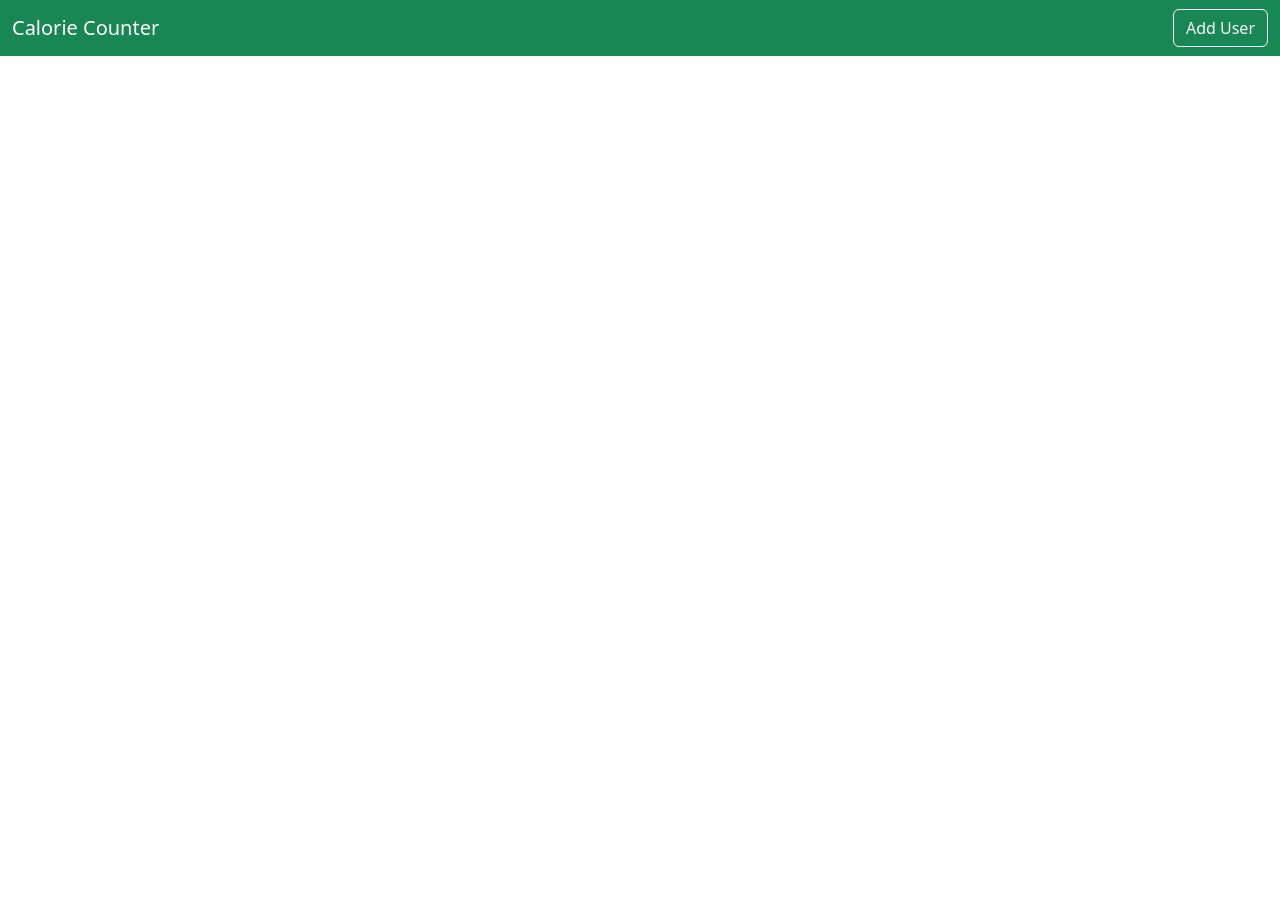
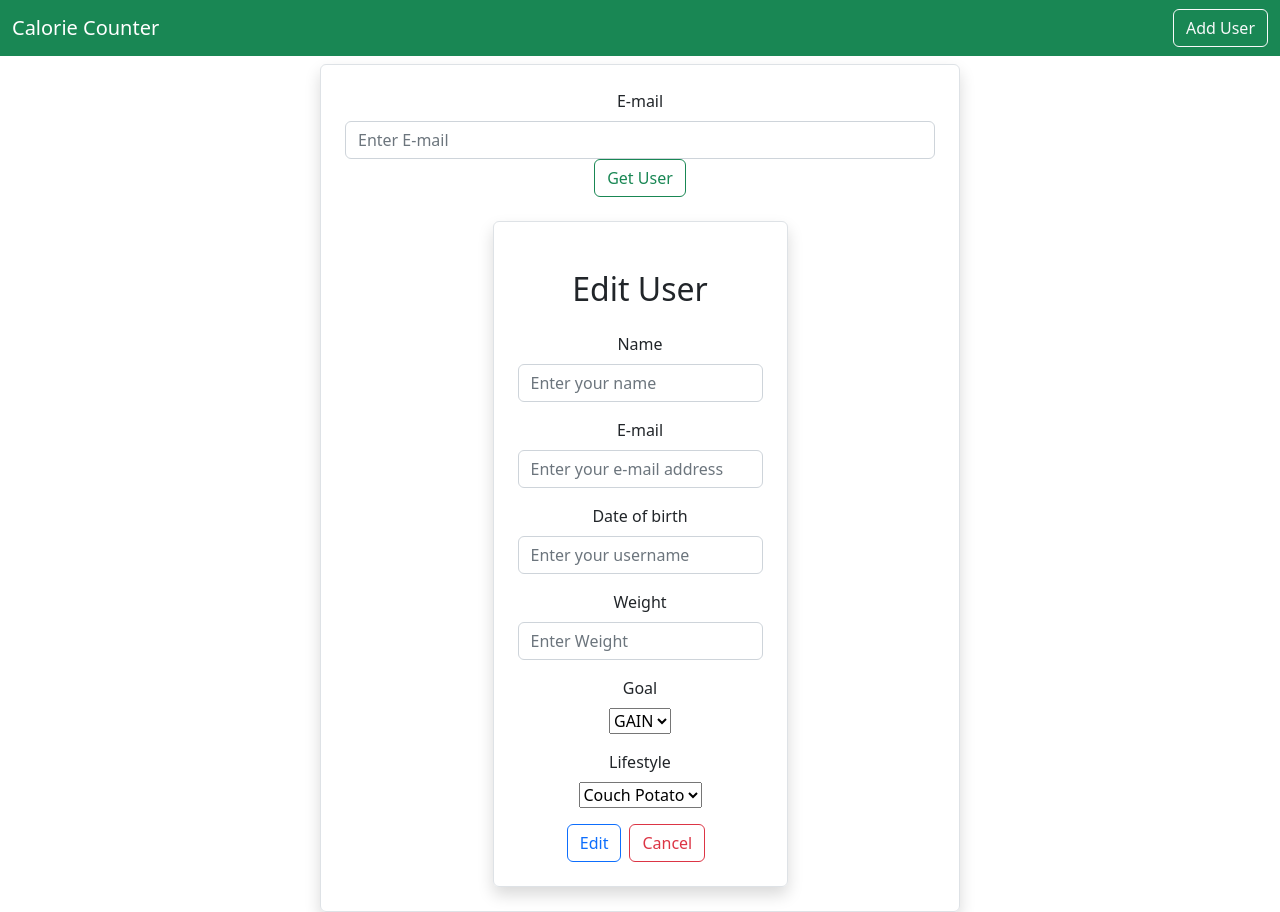
Before and after one commit to EmmanuelOlofintuyi/FullStackCalorieCounter, a React (Create React App) app in the folder fullstackcc-front/: page /edituser in a window 1280 px wide. Before the commit the page ends 800 px from the top, so only its background shows below. Built offline with nearby package versions, Linux system fonts and the light colour scheme.

Commit message:
Just finished Editing page where the user can enter there email and retrieve corresponding user to edit

```diff
--- a/fullstackcc-front/src/App.js
+++ b/fullstackcc-front/src/App.js
@@ -5,6 +5,8 @@ import Home from './pages/Home';
 import { BrowserRouter as Router, Routes, Route } from 'react-router-dom';
 import AddUser from './users/AddUser';
 import ViewUser from './users/ViewUser';
+import EditUser from './users/EditUser';
+import DeleteUser from './users/DeleteUser';
 
 function App() {
   return (
@@ -16,6 +18,8 @@ function App() {
         <Route exact path='/' element={<Home/>}/>
         <Route exact path='/adduser' element={<AddUser/>}/>
         <Route exact path='/viewuser' element={<ViewUser/>}/>
+        <Route exact path='/edituser' element={<EditUser/>}/>
+        <Route exact path='/deleteuser' element={<DeleteUser/>}/>
       </Routes>
       </Router>
 
--- a/fullstackcc-front/src/pages/Home.js
+++ b/fullstackcc-front/src/pages/Home.js
@@ -16,10 +16,10 @@ export default function Home() {
       <td ><Link className='btn btn-success mx-2' to={'/viewuser'}>View</Link></td>
     </tr>
     <tr>
-      <td ><button className='btn btn-outline-success mx-2'>Edit</button></td>
+      <td ><Link className='btn btn-outline-success mx-2' to={'/edituser'}>Edit</Link></td>
     </tr>
     <tr>
-      <td ><button className='btn btn-danger mx-2'>Delete</button></td>
+      <td ><Link className='btn btn-danger mx-2' to={'/deleteuser'}>Delete</Link></td>
     </tr>
   </tbody>
 </table>
--- a/fullstackcc-front/src/users/DeleteUser.js
+++ b/fullstackcc-front/src/users/DeleteUser.js
@@ -1,7 +1,107 @@
-import React from 'react'
+import axios from 'axios';
+import React, { useEffect, useState } from 'react'
+import { Link } from 'react-router-dom';
 
 export default function DeleteUser() {
+  const [user, setUser] = useState({
+    name:"",
+    email: "",
+    dob: "",
+    age: "",
+    suggestedCalories: "",
+    goal:"",
+    lifestyle:"",
+    weight:""
+});
+
+const [email, setEmail] = useState('');
+;
+
+const onInputChange = (e) => {
+    setEmail(e.target.value);
+  };
+
+
+
+useEffect(()=>{
+
+}, [])
+
+const onSubmit = async (e)=>{
+    e.preventDefault();
+
+   await axios.get(`http://localhost:8080/calorie_counter/user/email.${email}`)
+    .then(res => {
+        console.log(res)
+        setUser(res.data)
+    }).catch(err => {
+        console.log(err)
+    })
+  }
   return (
-    <div>DeleteUser</div>
-  )
+<div className='col-md-6 offset-md-3 border rounded p-4 mt-2 shadow'>
+        <form onSubmit={(e) => onSubmit(e)}>
+        <div className='mb-3'>
+            <label htmlFor='Email' className='form-label'>
+            E-mail
+            </label>
+            <input
+            type={'text'}
+            className='form-control'
+            placeholder='Enter E-mail'
+            onChange= {(e) => onInputChange(e)}
+            value={email}
+
+
+            />
+            <button type="submit" className='btn btn-outline-success'>Submit</button>
+        </div>
+        </form>
+    <div className='card'>
+        <div className='card-header'>
+            Details of user id :
+            <ul className='list-group list-group-flush'>
+                <li className='list-group-item'>
+                    <b>Name: </b>
+                    {user.name}
+                </li>
+                <li className='list-group-item'>
+                    <b>Email: </b>
+                    {user.email}
+                </li>
+                <li className='list-group-item'>
+                    <b>Date of Brith: </b>
+                    {user.dob}
+                </li>
+                <li className='list-group-item'>
+                    <b>Age: </b>
+                    {user.age}
+
+                </li>
+                <li className='list-group-item'>
+                    <b>Suggested Calories: </b>
+                    {user.suggestedCalories}
+
+                </li>
+                <li className='list-group-item'>
+                    <b>Goal: </b>
+                    {user.goal}
+
+                </li>
+                <li className='list-group-item'>
+                    <b>LifeStyle: </b>
+                    {user.lifestyle}
+
+                </li>
+            </ul>
+        </div>
+        <button type="submit" className="btn btn-outline-primary">
+              Delete
+            </button>
+            <Link className="btn btn-outline-danger mx-2" to="/">
+              Cancel
+            </Link>
+    </div>
+  </div>
+      )
 }
--- a/fullstackcc-front/src/users/EditUser.js
+++ b/fullstackcc-front/src/users/EditUser.js
@@ -1,7 +1,168 @@
-import React from 'react'
+import axios from "axios";
+import { useState, useEffect } from "react";
+import { Link } from "react-router-dom";
 
 export default function EditUser() {
+
+  const [user, setUser] = useState({
+    name:"",
+    email: "",
+    dob: "",
+    age: "",
+    suggestedCalories: "",
+    goal:"",
+    lifestyle:"",
+    weight:""
+});
+
+const [email, setEmail] = useState('');
+const { name, newEmail, dob, goal, lifestyle, weight } = user;
+
+
+const onInputChange = (e) => {
+  setEmail(e.target.value);
+};
+
+const onChanges = (e) => {
+  setUser({ ...user, [e.target.name]: e.target.value });
+};
+
+const onGet = async (e)=>{
+  e.preventDefault();
+
+ await axios.get(`http://localhost:8080/calorie_counter/user/email.${email}`)
+  .then(res => {
+      console.log(res)
+      setUser(res.data)
+  }).catch(err => {
+      console.log(err)
+  })
+}
+
+const onSubmit = async (e)=>{
+  e.preventDefault();
+
+ await axios.put(`http://localhost:8080/calorie_counter/user/${user.id}`, user)
+
+}
+
+
+
+
   return (
-    <div>EditUser</div>
+    <div className='col-md-6 offset-md-3 border rounded p-4 mt-2 shadow'>
+       <form onSubmit={(e) => onGet(e)}>
+      <div className='mb-3'>
+            <label htmlFor='Email' className='form-label'>
+            E-mail
+            </label>
+            <input
+            type={'text'}
+            className='form-control'
+            placeholder='Enter E-mail'
+            onChange= {(e) => onInputChange(e)}
+            value={email}
+
+
+            />
+            <button type="submit" className='btn btn-outline-success'>Get User</button>
+            </div>
+            </form>
+            <div className="container">
+      <div className="row">
+        <div className="col-md-6 offset-md-3 border rounded p-4 mt-2 shadow">
+          <h2 className="text-center m-4">Edit User</h2>
+
+          <form onSubmit={(e) => onSubmit(e)}>
+            <div className="mb-3">
+              <label htmlFor="Name" className="form-label">
+                Name
+              </label>
+              <input
+                type={"text"}
+                className="form-control"
+                placeholder="Enter your name"
+                name='name'
+                value={name}
+                onChange={(e) => onChanges(e)}
+              />
+            </div>
+            <div className="mb-3">
+              <label htmlFor="Email" className="form-label">
+                E-mail
+              </label>
+              <input
+                type={"text"}
+                className="form-control"
+                placeholder="Enter your e-mail address"
+                name="email"
+                value={newEmail}
+                onChange={(e) => onChanges(e)}
+              />
+            </div>
+            <div className="mb-3">
+              <label htmlFor="DOB" className="form-label">
+                Date of birth
+              </label>
+              <input
+                type={"text"}
+                className="form-control"
+                placeholder="Enter your username"
+                name="dob"
+                value={dob}
+                onChange={(e) => onChanges(e)}
+              />
+            </div>
+            <div className="mb-3">
+            <label htmlFor='Weight' className='form-label'>
+                  Weight
+                </label>
+                <input
+                  type={'text'}
+                  className='form-control'
+                  placeholder='Enter Weight'
+                  name='weight'
+                  value={weight}
+                  onChange={(e)=>onChanges(e)}
+                />
+            </div>
+            <div className='mb-3'>
+              <label htmlFor='Goal' className='form-label'>
+                  Goal
+                </label><br/>
+                <select
+                name='goal'
+                 value={goal}
+                 onChange={(e)=>onChanges(e)}>
+                  <option value={"GAIN"}> GAIN </option>
+                  <option value={"LOSE"}> LOSE </option>
+                </select>
+              </div>
+              <div className='mb-3'>
+              <label htmlFor='Goal' className='form-label'>
+                  Lifestyle
+                </label><br/>
+                <select
+                name='lifestyle'
+                value={lifestyle}
+                onChange={(e)=>onChanges(e)}>
+                  <option value={1}> Couch Potato </option>
+                  <option value={2}> Light </option>
+                  <option value={3}> Moderate </option>
+                  <option value={4}> Active </option>
+                  <option value={5}> Athlete </option>
+                </select>
+              </div>
+            <button type="submit" className="btn btn-outline-primary">
+              Edit
+            </button>
+            <Link className="btn btn-outline-danger mx-2" to="/">
+              Cancel
+            </Link>
+          </form>
+        </div>
+      </div>
+    </div>
+  </div>
   )
 }
```
